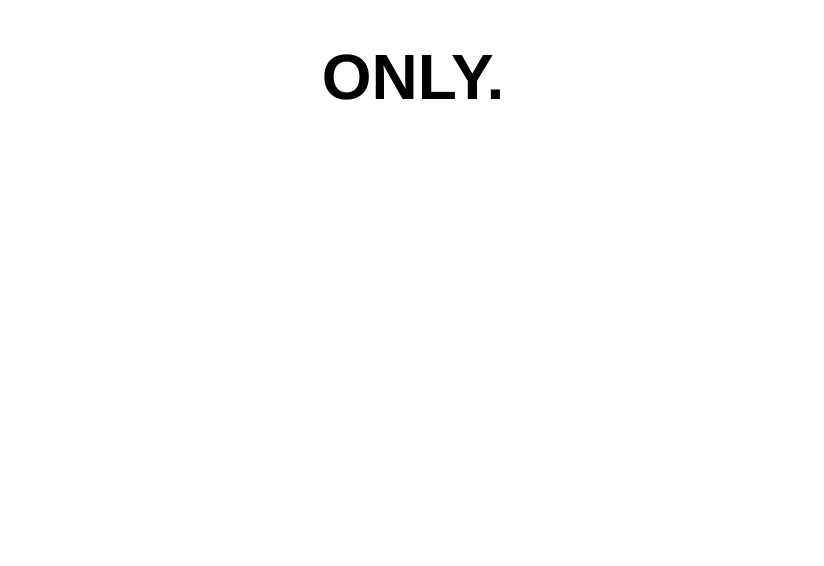
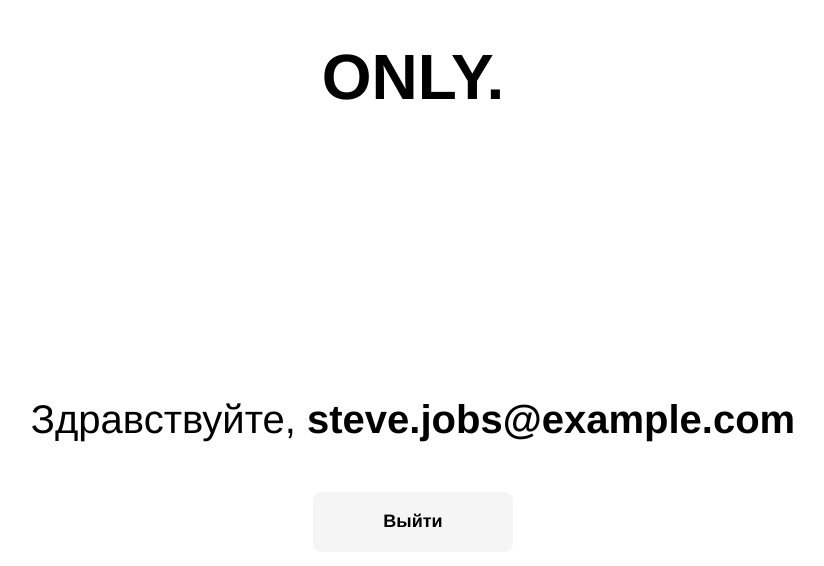
Before and after one commit to n1982/only-front, a React (Create React App) app: page / in a window 1280 px wide. Shown: the top 566 px of the page, without its empty margins (227-1051 px from the left). Built offline with nearby package versions, Linux system fonts and the light colour scheme; a web font is replaced by a local one.

Commit message:
add Profile page

```diff
--- a/src/components/App.tsx
+++ b/src/components/App.tsx
@@ -1,23 +1,32 @@
 import React from 'react';
+import { createGlobalStyle } from 'styled-components';
+
 import Header from './Header';
-import styled, { createGlobalStyle } from 'styled-components';
+import Main from './Main';
+import Profile from './pages/Profile';
+import SignInForm from './pages/SignInForm';
 
 const GlobalStyle = createGlobalStyle`
 * {
-  font-family: 'Helvetica Neue';
+  font-family: 'Helvetica Neue', serif;
   font-style: normal;
   font-weight: 400;
+  font-size: 16px;
   margin:0;
   padding:0;
+  box-sizing: border-box;
 }
 `;
 
-const App = () => {
+const App: React.FC = () => {
   return (
     <>
       <GlobalStyle />
       <div className='App'>
         <Header />
+        <Main>
+          <Profile />
+        </Main>
       </div>
     </>
   );
--- /dev/null
+++ b/src/components/pages/Profile.tsx
@@ -0,0 +1,40 @@
+import React from 'react';
+import styled from 'styled-components';
+
+const StyledProfile = styled.div`
+  display: flex;
+  flex-direction: column;
+  gap: 50px;
+  justify-content: center;
+  align-items: center;
+  h2,
+  span {
+    font-size: 40px;
+  }
+  span {
+    font-weight: 700;
+  }
+  button {
+    width: 200px;
+    height: 60px;
+    border: none;
+    background: #f5f5f5;
+    border-radius: 8px;
+    font-weight: 700;
+    font-size: 18px;
+    cursor: pointer;
+  }
+`;
+
+const Profile = () => {
+  return (
+    <StyledProfile>
+      <h2>
+        Здравствуйте, <span>steve.jobs@example.com</span>
+      </h2>
+      <button>Выйти</button>
+    </StyledProfile>
+  );
+};
+
+export default Profile;
```
